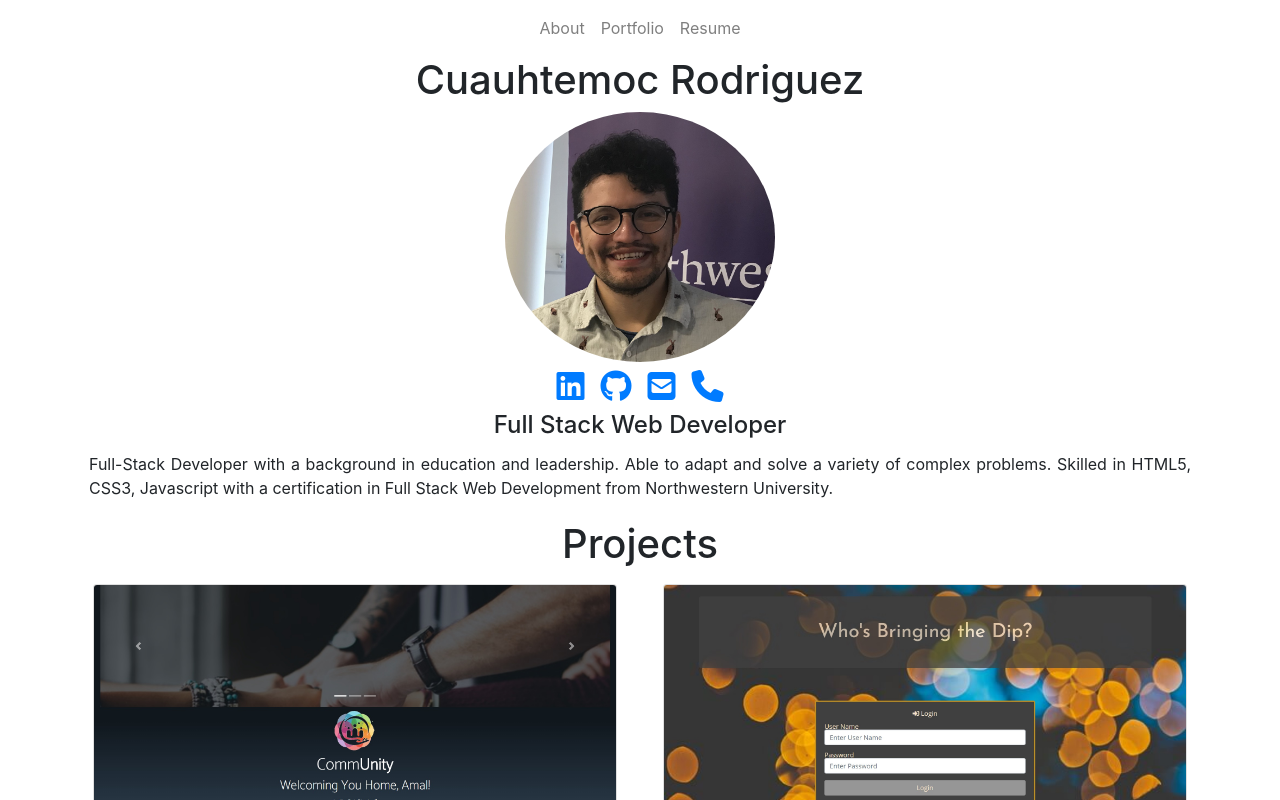
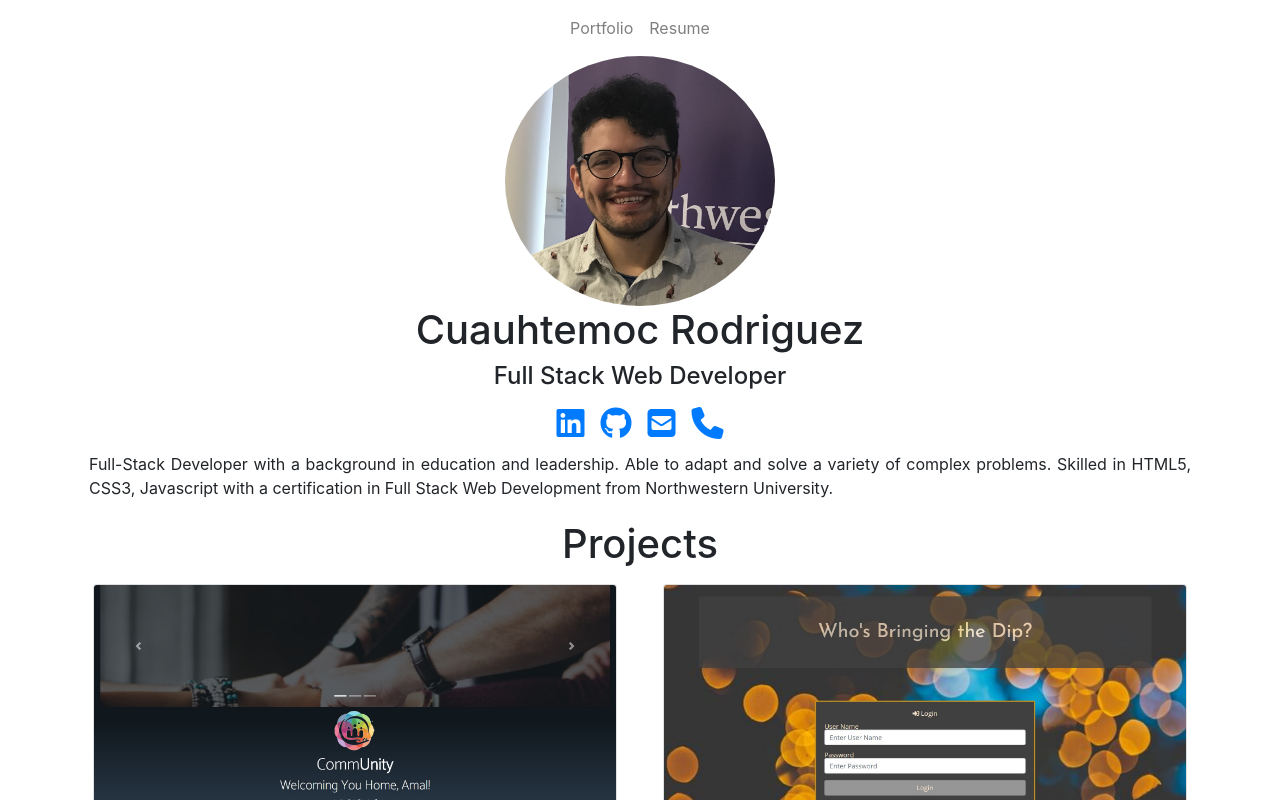
Before and after one commit to Cuauhtemoc/Portfolio-React, a React (Create React App) app: page / in a window 1280 px wide. Shown: the top 800 px of the page. Built offline with nearby package versions, Linux system fonts and the light colour scheme.

Commit message:
inital commit

```diff
--- a/src/components/About/index.js
+++ b/src/components/About/index.js
@@ -10,8 +10,9 @@
         return(
             <div>
                 <div className='container text-center'>
+                    <img src={img} className='rounded-circle mx-auto d-block' height='250x'  />
                     <h1 >Cuauhtemoc Rodriguez</h1>
-                    <img src={img} className='rounded-circle mx-auto d-block' height='250x'  />
+                    <h4 >Full Stack Web Developer</h4>
                     <div className="mx-auto" style={iconStyle}>
                         <a href="https://www.linkedin.com/in/cuauhtemoc-rodriguez-210520187/">
                             <i className="m-2 fab fa-linkedin"></i>
@@ -26,7 +27,6 @@
                             <i className="m-2 fas fa-phone"></i>
                         </a>
                     </div>
-                    <h4 >Full Stack Web Developer</h4>
                     <p className='p-1 text-justify'>Full-Stack Developer with a background in education and leadership. Able to adapt and solve a variety of complex problems. Skilled in HTML5, CSS3, Javascript with a certification in Full Stack Web Development from Northwestern University.</p>
                 </div>
             </div>
--- a/src/components/NavBar/index.js
+++ b/src/components/NavBar/index.js
@@ -10,11 +10,11 @@
             <nav className="navbar navbar-expand navbar-light">
             <div class="container">
               <ul className="navbar-nav mx-auto">
-                <li className="nav-item">
+                {/* <li className="nav-item">
                   <NavLink exact to="/About" className="nav-link">
                     <a>About</a>
-                  </NavLink>
-                </li>
+                  </NavLink> */}
+                {/* </li> */}
                 <li className="nav-item">
                   <NavLink to="/Portfolio" className="nav-link" activeClassName="active">
                     Portfolio
```
